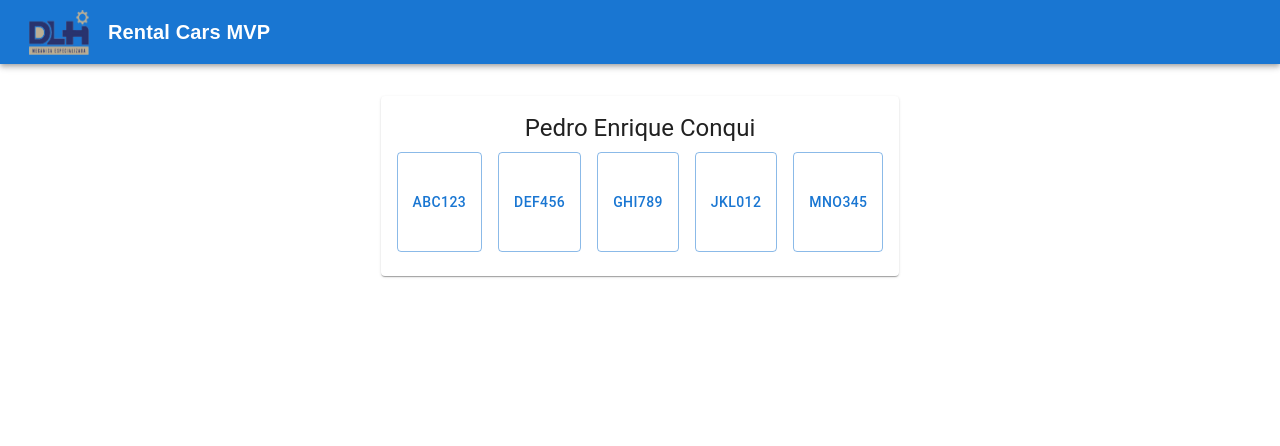
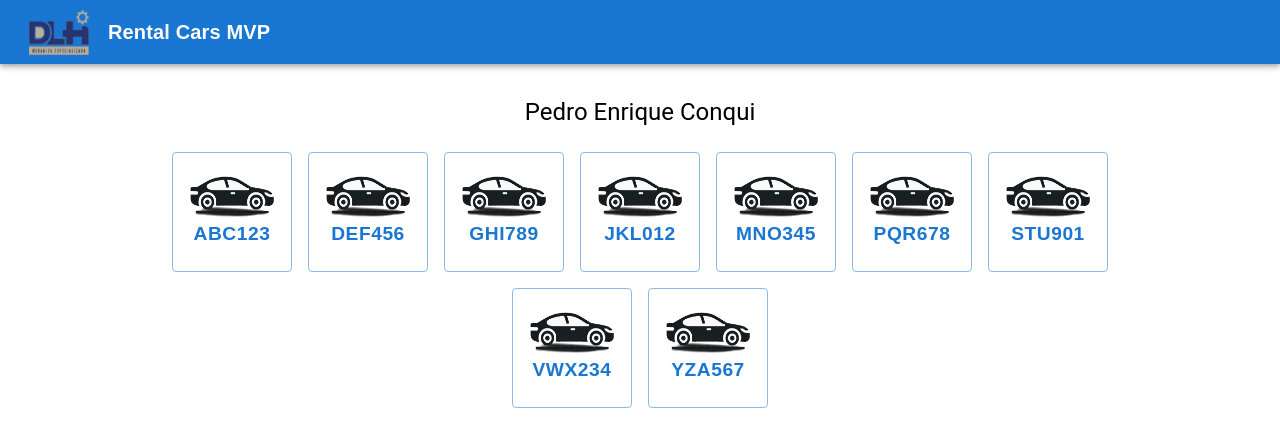
Before and after one commit to kleinher/rental-cars-frontend, a React (Create React App) app: page /user in a window 1280 px wide. Shown: the top 446 px of the page. Built offline with nearby package versions, Linux system fonts and the light colour scheme.

Commit message:
Agregado imagen de car y mejorado admin

```diff
--- a/src/Data.js
+++ b/src/Data.js
@@ -4,8 +4,8 @@ export const cars = [
   { id: 3, model: "Ford Focus", user: "Carlos", userId: 1, kilometers: 8000, lastUpdated: "2025-01-04", licensePlate: "GHI789" },
   { id: 4, model: "Chevrolet Cruze", user: "Maria", userId: 1, kilometers: 20000, lastUpdated: "2025-01-03", licensePlate: "JKL012" },
   { id: 5, model: "Volkswagen Golf", user: "Pedro", userId: 1, kilometers: 18000, lastUpdated: "2025-01-02", licensePlate: "MNO345" },
-  { id: 6, model: "Nissan Sentra", user: "Luis", userId: 2, kilometers: 22000, lastUpdated: "2025-01-01", licensePlate: "PQR678" },
-  { id: 7, model: "Hyundai Elantra", user: "Sofia", userId: 2, kilometers: 14000, lastUpdated: "2024-12-31", licensePlate: "STU901" },
-  { id: 8, model: "Kia Forte", user: "Miguel", userId: 2, kilometers: 16000, lastUpdated: "2024-12-30", licensePlate: "VWX234" },
-  { id: 9, model: "Mazda 3", user: "Laura", userId: 2, kilometers: 13000, lastUpdated: "2024-12-29", licensePlate: "YZA567" },
+  { id: 6, model: "Nissan Sentra", user: "Luis", userId: 1, kilometers: 22000, lastUpdated: "2025-01-01", licensePlate: "PQR678" },
+  { id: 7, model: "Hyundai Elantra", user: "Sofia", userId: 1, kilometers: 14000, lastUpdated: "2024-12-31", licensePlate: "STU901" },
+  { id: 8, model: "Kia Forte", user: "Miguel", userId: 1, kilometers: 16000, lastUpdated: "2024-12-30", licensePlate: "VWX234" },
+  { id: 9, model: "Mazda 3", user: "Laura", userId: 1, kilometers: 13000, lastUpdated: "2024-12-29", licensePlate: "YZA567" },
 ];
--- a/src/admin/CarCard.js
+++ b/src/admin/CarCard.js
@@ -37,12 +37,12 @@ const CarCard = ({ car }) => {
     return (
         <Card sx={styles.card}>
             <CardContent sx={{ display: 'flex', justifyContent: 'space-between' }}>
-                <Box>
+                <Box sx={{ marginRight: 4 }}>
                     <Typography variant="h6" fontWeight="bold"> {car.licensePlate}</Typography>
                     <Typography variant="body2">Usuario: {car.user}</Typography>
                     <Typography variant="body2">Kilómetros: {car.kilometers}</Typography>
                 </Box>
-                <Box sx={{ display: 'flex', flexDirection: 'column', justifyContent: 'flex-end' }}>
+                <Box sx={{ display: 'flex', flexDirection: 'column', justifyContent: 'flex-end', width: '50%' }}>
                     <Typography variant="body2" color="text.secondary">
                         Última actualización: hace {calculateRelativeDate(car.lastUpdated)}
                     </Typography>
--- a/src/user/UserProfile.js
+++ b/src/user/UserProfile.js
@@ -1,27 +1,59 @@
-import React, { useState } from "react";
 import { cars } from "../Data";
-import { Box, Card, CardContent, Typography, TextField, Button, Grid2 } from "@mui/material";
+import { Box, CardContent, Typography, Button, Grid2 } from "@mui/material";
+import carLogo from "../files/car.png";
 
+const styles = {
+    container: {
+        p: 4,
+        display: "flex",
+        flexDirection: "column",
+        alignItems: "center",
+    },
+    gridContainer: {
+        justifyContent: "center",
+    },
+    button: {
+        display: "flex",
+        flexDirection: "column",
+        width: "120px",
+        height: "120px",
+        fontWeight: "bold",
+        fontSize: "1.2rem",
+        fontFamily: "Arial, sans-serif",
+    },
+    carImage: {
+        width: "100%",
+        height: "40%",
+        backgroundColor: "transparent",
+    },
+};
 
 const UserProfile = ({ userId }) => {
     const userCars = cars.filter((car) => car.userId === userId);
 
     return (
-        <Box sx={{ p: 4, display: 'flex', justifyContent: 'center', alignItems: 'center' }}>
-            <Card>
-                <CardContent sx={{ display: 'flex', flexDirection: 'column', justifyContent: 'center', alignItems: 'center' }}>
+        <Box sx={styles.container}>
             <Typography variant="h5" gutterBottom>Pedro Enrique Conqui</Typography>
-                    <Grid2 container spacing={2}>
+
+            <CardContent>
+                <Grid2
+                    container
+                    spacing={2}
+                    sx={styles.gridContainer}
+                >
                     {userCars.map((car) => (
-                            <Grid2 item xs={12} key={car.id}>
-                                <Button variant="outlined" fullWidth sx={{ height: '100px' }}>
+                        <Grid2 xs={6} key={car.id} >
+                            <Button
+                                variant="outlined"
+                                sx={styles.button}
+                            >
+                                <img src={carLogo} alt={car.licensePlate} style={styles.carImage} />
                                 {car.licensePlate}
                             </Button>
                         </Grid2>
                     ))}
                 </Grid2>
             </CardContent>
-            </Card>
         </Box>
     );
 };
```
Also changed, not shown: src/files/car.png (added). Lines whose indentation alone changed are shown as unchanged.
